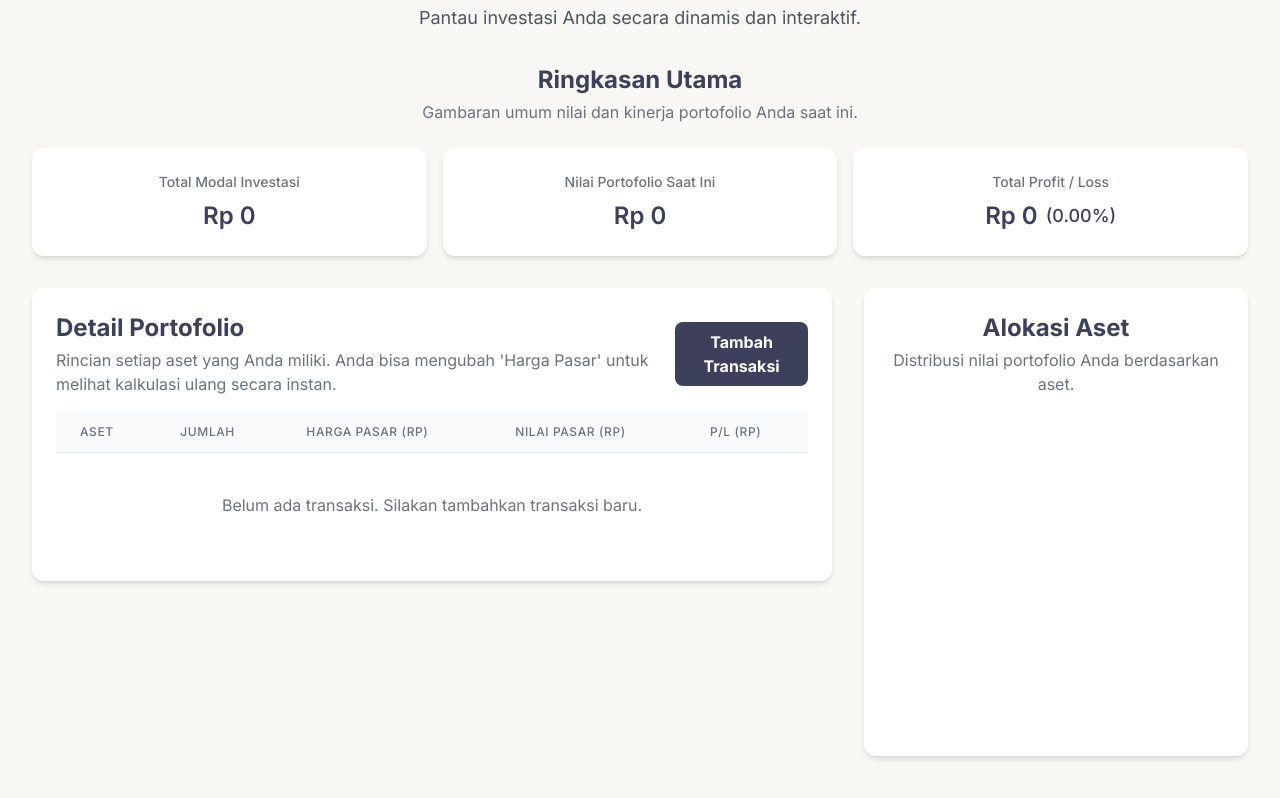
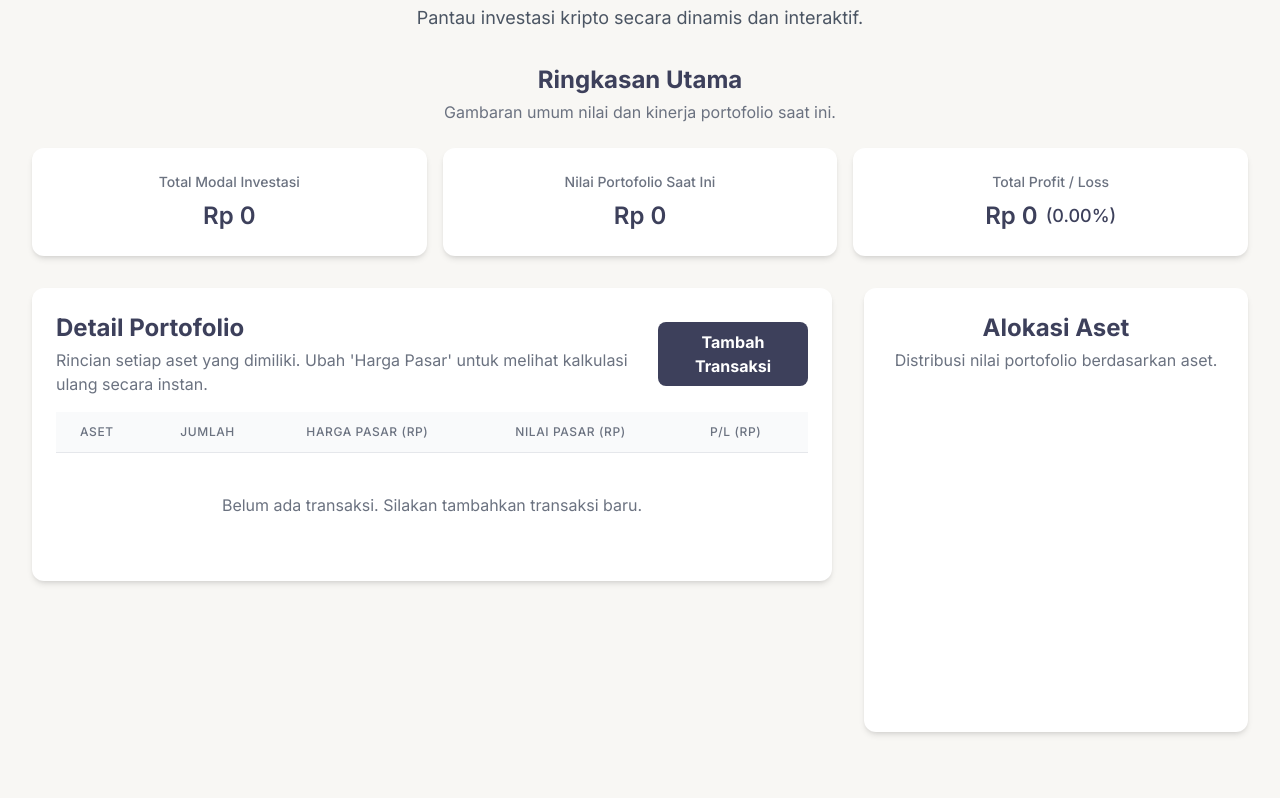
Before and after one commit to page404x/Crypto, a plain HTML site: page index.html in a window 1280 px wide. Shown: the part 76-874 px from the top of the page. Drawn offline with nearby package versions, Linux system fonts and the light colour scheme.

Commit message:
Update index.html

```diff
--- a/index.html
+++ b/index.html
@@ -3,7 +3,7 @@
 <head>
     <meta charset="UTF-8">
     <meta name="viewport" content="width=device-width, initial-scale=1.0">
-    <title>Pelacak Portofolio Kripto Interaktif</title>
+    <title>Monitoring Portofolio Kripto Page404</title>
     <script src="https://cdn.tailwindcss.com"></script>
     <script src="https://cdn.jsdelivr.net/npm/chart.js"></script>
     <link rel="preconnect" href="https://fonts.googleapis.com">
@@ -36,7 +36,7 @@
 
         <header class="text-center mb-8">
             <h1 class="text-3xl md:text-4xl font-bold text-[#3D405B]">Pelacak Portofolio Kripto</h1>
-            <p class="mt-2 text-lg text-gray-600">Pantau investasi Anda secara dinamis dan interaktif.</p>
+            <p class="mt-2 text-lg text-gray-600">Pantau investasi kripto secara dinamis dan interaktif.</p>
         </header>
 
         <main>
@@ -44,7 +44,7 @@
             <section id="summary" class="mb-8">
                 <div class="text-center mb-6">
                     <h2 class="text-2xl font-bold">Ringkasan Utama</h2>
-                    <p class="text-gray-500 mt-1">Gambaran umum nilai dan kinerja portofolio Anda saat ini.</p>
+                    <p class="text-gray-500 mt-1">Gambaran umum nilai dan kinerja portofolio saat ini.</p>
                 </div>
                 <div class="grid grid-cols-1 md:grid-cols-3 gap-4 text-center">
                     <div class="bg-white p-6 rounded-xl shadow-md">
@@ -73,7 +73,7 @@
                         <div class="sm:flex sm:items-center sm:justify-between mb-4">
                             <div>
                                 <h2 class="text-2xl font-bold">Detail Portofolio</h2>
-                                <p class="text-gray-500 mt-1">Rincian setiap aset yang Anda miliki. Anda bisa mengubah 'Harga Pasar' untuk melihat kalkulasi ulang secara instan.</p>
+                                <p class="text-gray-500 mt-1">Rincian setiap aset yang dimiliki. Ubah 'Harga Pasar' untuk melihat kalkulasi ulang secara instan.</p>
                             </div>
                             <button id="add-transaction-btn" class="mt-4 sm:mt-0 w-full sm:w-auto bg-[#3D405B] text-white font-bold py-2 px-4 rounded-lg hover:bg-opacity-90 transition-colors">
                                 Tambah Transaksi
@@ -101,7 +101,7 @@
 
                     <div class="bg-white p-6 rounded-xl shadow-md">
                         <h2 class="text-2xl font-bold text-center">Alokasi Aset</h2>
-                        <p class="text-gray-500 mt-1 mb-4 text-center">Distribusi nilai portofolio Anda berdasarkan aset.</p>
+                        <p class="text-gray-500 mt-1 mb-4 text-center">Distribusi nilai portofolio berdasarkan aset.</p>
                         <div class="chart-container">
                             <canvas id="allocation-chart"></canvas>
                         </div>
```
